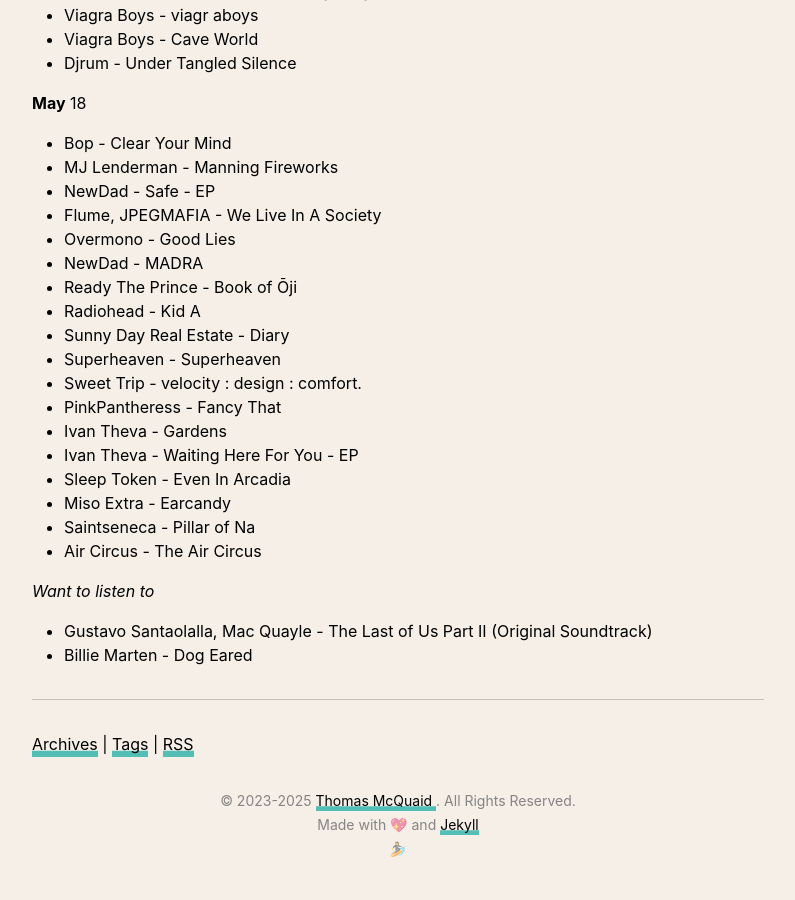
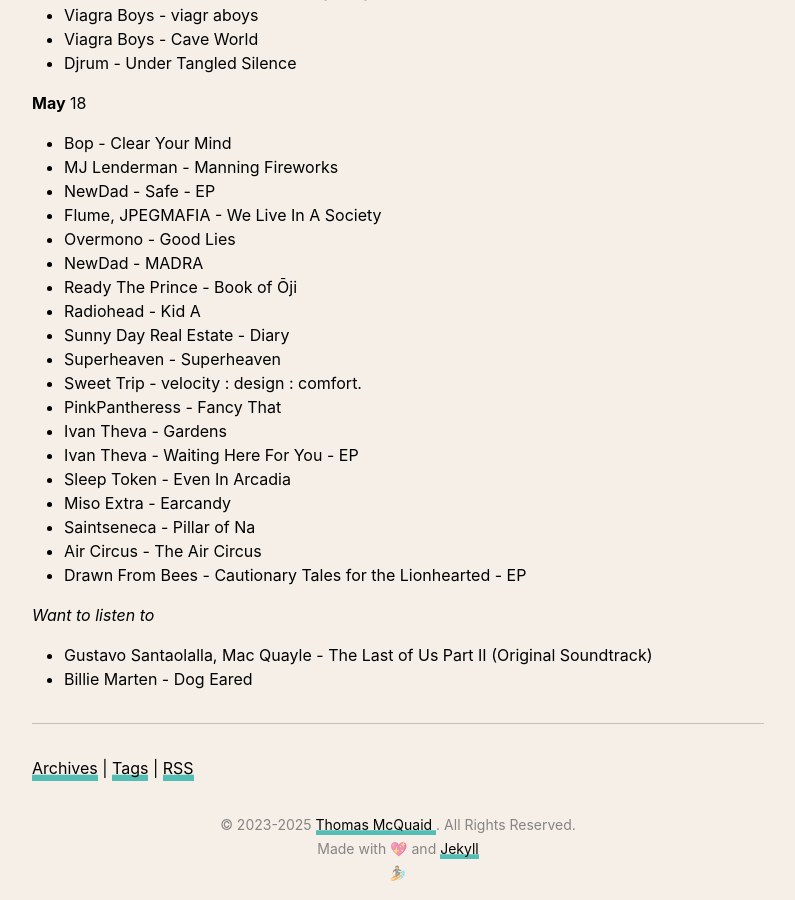
Before and after one commit to thomasmcquaidee/thomasmcquaidee.github.io, a Jekyll site: the page built from _posts/2025-01-21-listening-to-more-albums.md, in a window 1280 px wide and 900 px high, scrolled down 2429 px. Shown: the whole window, without its empty margins (242-1037 px from the left). Built offline with Jekyll 4.4.1, drawn with Linux system fonts in a browser that asks for light colours; before the commit the page ends 3305 px from its top, so only the background shows below that.

Commit message:
Update 2025-01-21-listening-to-more-albums.md

```diff
--- a/_posts/2025-01-21-listening-to-more-albums.md
+++ b/_posts/2025-01-21-listening-to-more-albums.md
@@ -115,6 +115,7 @@
 - Miso Extra - Earcandy
 - Saintseneca - Pillar of Na
 - Air Circus - The Air Circus
+- Drawn From Bees - Cautionary Tales for the Lionhearted - EP
 
 *Want to listen to*
 - Gustavo Santaolalla, Mac Quayle - The Last of Us Part II (Original Soundtrack)
```
